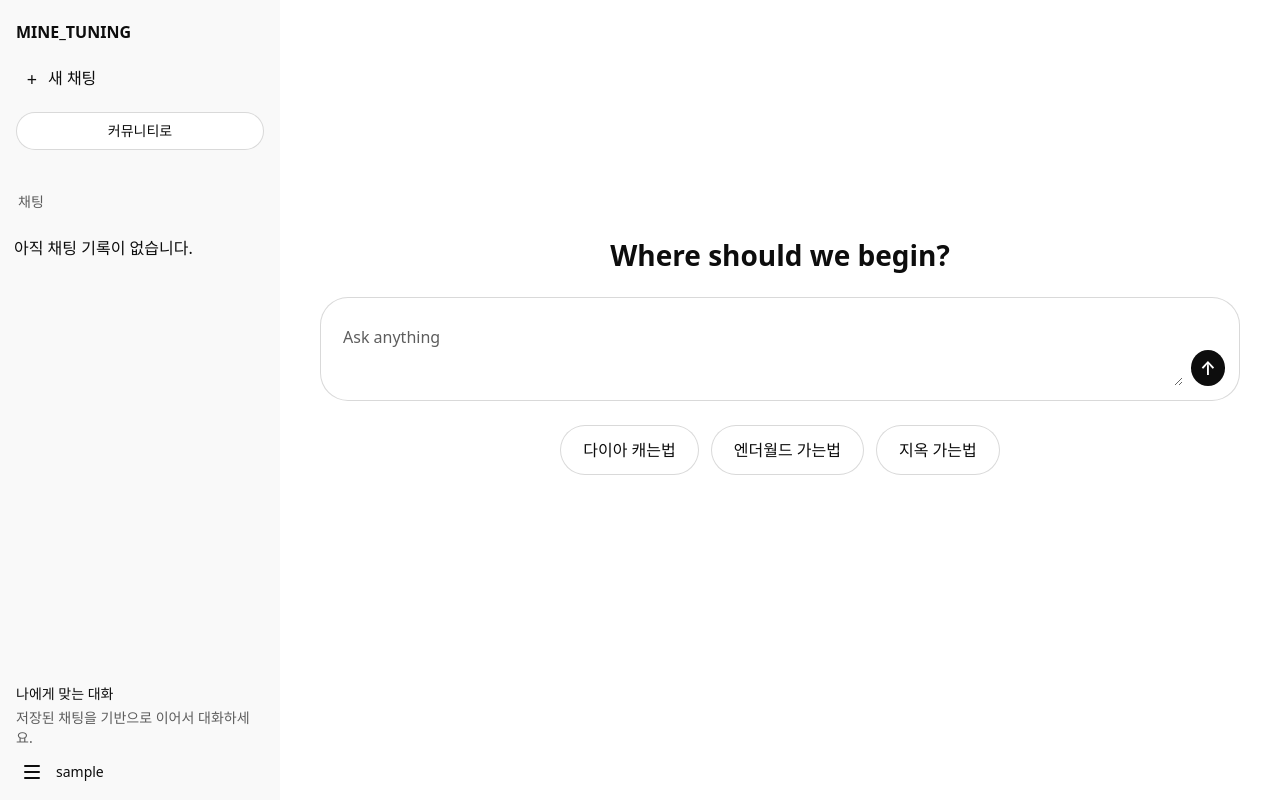
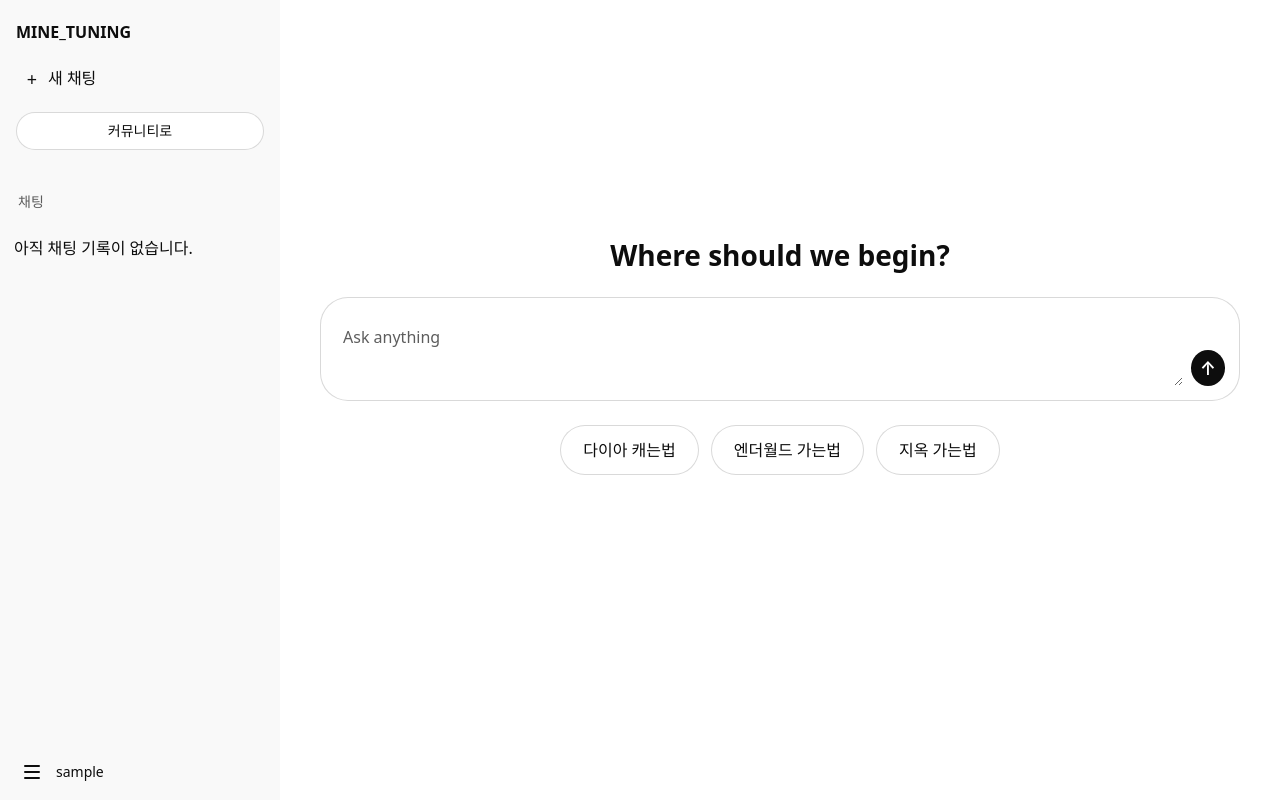
Before and after one commit to doyeon789/mine-tuning-web, a Django app: page / in a window 1280 px wide. Run offline with Django 5.2, Linux system fonts and the light colour scheme; the visitor is signed in with stand-in values (Sample User, id 1); data that the repository does not hold is empty.

Commit message:
style: 계정 안내 문구 제거

```diff
--- a/mine_chat/templates/mine_chat/index.html
+++ b/mine_chat/templates/mine_chat/index.html
@@ -40,10 +40,6 @@
         </section>
 
         <div class="account-panel">
-            <div>
-                <strong>나에게 맞는 대화</strong>
-                <p>저장된 채팅을 기반으로 이어서 대화하세요.</p>
-            </div>
             <div class="account-menu-wrap" data-account-menu-wrap>
                 <button
                     class="account-menu-button"
--- a/static/css/styles.css
+++ b/static/css/styles.css
@@ -246,22 +246,6 @@ a {
     margin-top: 16px;
     padding: 20px 6px 0;
     color: var(--color-pewter);
-}
-
-.account-panel strong {
-    display: block;
-    margin-bottom: 4px;
-    color: var(--color-carbon);
-    font-size: 14px;
-    font-weight: 500;
-    line-height: 1.43;
-}
-
-.account-panel p {
-    margin: 0;
-    color: var(--color-pewter);
-    font-size: 14px;
-    line-height: 1.43;
 }
 
 .account-name {
```
